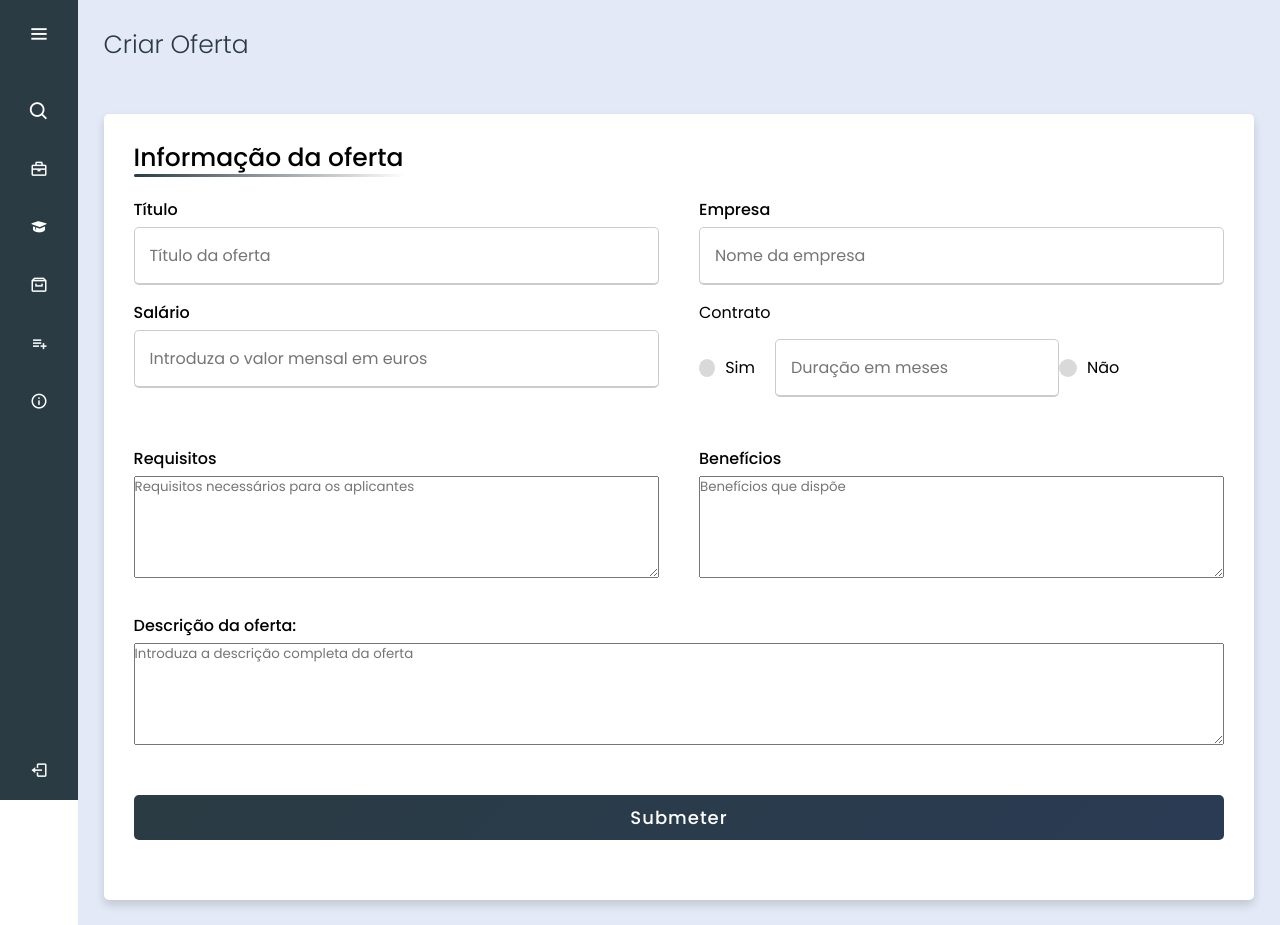
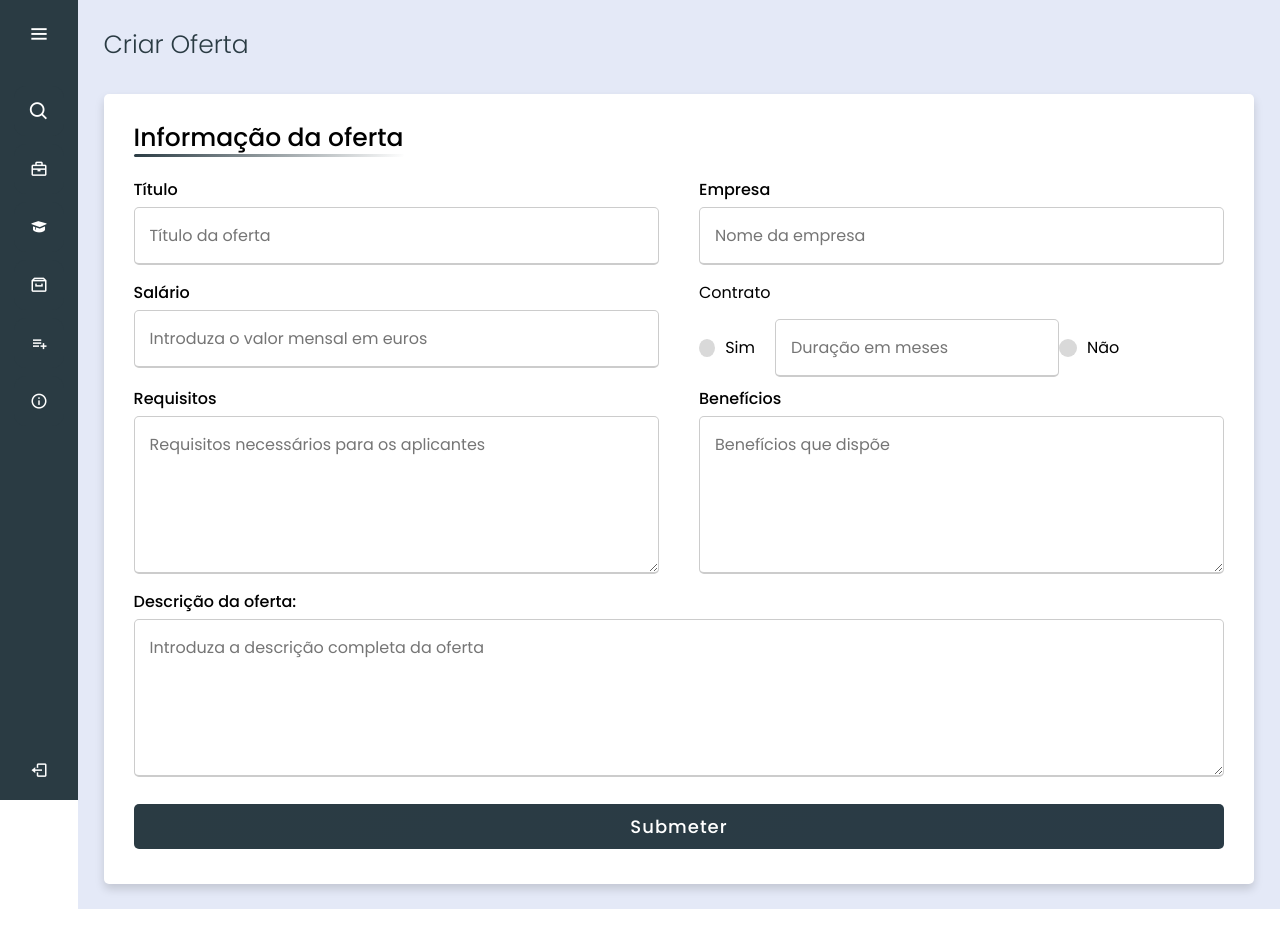
Before and after one commit to MigDinny/newLeaf, a PHP site: page /index.php?section=create_offer in a window 1280 px wide. Run offline with PHP 8.4, Linux system fonts and the light colour scheme; grey boxes are pictures that could not be loaded.

Commit message:
small changes

```diff
--- a/contents/create_offer.php
+++ b/contents/create_offer.php
@@ -35,15 +35,39 @@
         </div>
           <div class="textarea">
             <span class="details">Requisitos</span>
-            <textarea rows="5" cols="10000" placeholder="Requisitos necessários para os aplicantes" required></textarea>
+            <textarea rows="5" cols="10000" placeholder="Requisitos necessários para os aplicantes" required style="
+              width: 100%;
+              outline: none;
+              font-size: 16px;
+              border-radius: 5px;
+              padding: 15px;
+              border: 1px solid #ccc;
+              border-bottom-width: 2px;
+              transition: all 0.3s ease;"></textarea>
           </div>
           <div class="textarea">
             <span class="details">Benefícios</span>
-            <textarea rows="5" cols="10000" placeholder="Benefícios que dispõe" required></textarea>
+            <textarea rows="5" cols="10000" placeholder="Benefícios que dispõe" required style="
+              width: 100%;
+              outline: none;
+              font-size: 16px;
+              border-radius: 5px;
+              padding: 15px;
+              border: 1px solid #ccc;
+              border-bottom-width: 2px;
+              transition: all 0.3s ease;"></textarea>
           </div>
           <div class="textarea1">
             <span class="details">Descrição da oferta:</span>
-            <textarea rows="5" cols="10000" placeholder="Introduza a descrição completa da oferta" required></textarea>
+            <textarea rows="5" cols="10000" placeholder="Introduza a descrição completa da oferta" required style="
+              width: 100%;
+              outline: none;
+              font-size: 16px;
+              border-radius: 5px;
+              padding: 15px;
+              border: 1px solid #ccc;
+              border-bottom-width: 2px;
+              transition: all 0.3s ease;"></textarea>
           </div>
         </div>
         <div class="button">
--- a/static/offer.css
+++ b/static/offer.css
@@ -66,7 +66,7 @@ form .input-box span.details{
   display: flex;
   flex-wrap: wrap;
   justify-content: space-between;
-  margin: 20px 0 12px 0;
+  margin: -20px 0 12px 0;
 }
 
 form .user-details .textarea{
@@ -89,6 +89,7 @@ form .textarea span.details{
   border: 1px solid #ccc;
   border-bottom-width: 2px;
   transition: all 0.3s ease;
+
 }
 
 .user-details .textarea input:focus,
@@ -103,7 +104,7 @@ form .textarea span.details{
   display: flex;
   flex-wrap: wrap;
   justify-content: space-between;
-  margin: 20px 0 12px 0;
+  margin: 0px 0 12px 0;
 }
 
 form .user-details .textarea1{
@@ -170,9 +171,9 @@ form .textarea1 span.details{
    display: none;
  }
  form .button{
-   height: 45px;
-   margin: 35px 0
- }
+  height: 45px;
+  margin: 10px 0;
+}
  form .button input{
    height: 100%;
    width: 100%;
@@ -184,7 +185,7 @@ form .textarea1 span.details{
    letter-spacing: 1px;
    cursor: pointer;
    transition: all 0.3s ease;
-   background: linear-gradient(135deg, #2a3b43, #2a3b54);
+   background: linear-gradient(135deg, #2a3b43, #2a3b46);
  }
 
  form .button input:hover{
--- a/static/style.css
+++ b/static/style.css
@@ -36,7 +36,7 @@ a {
 }
 
 .page-content {
-    margin-top: 50px;
+    margin-top: 30px;
 }
 
 .page-content ul {
```
